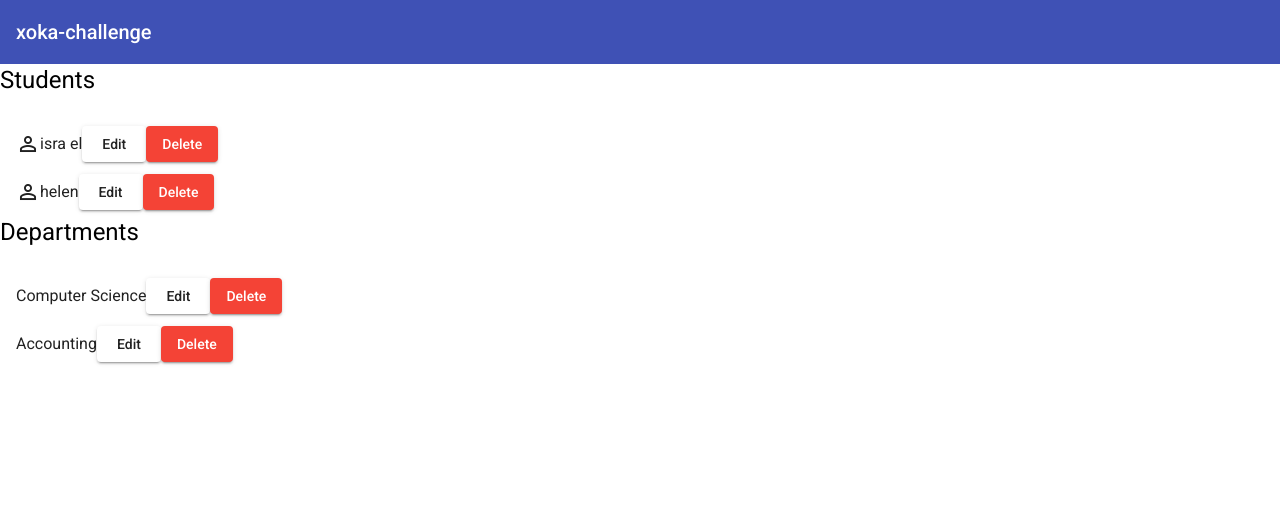
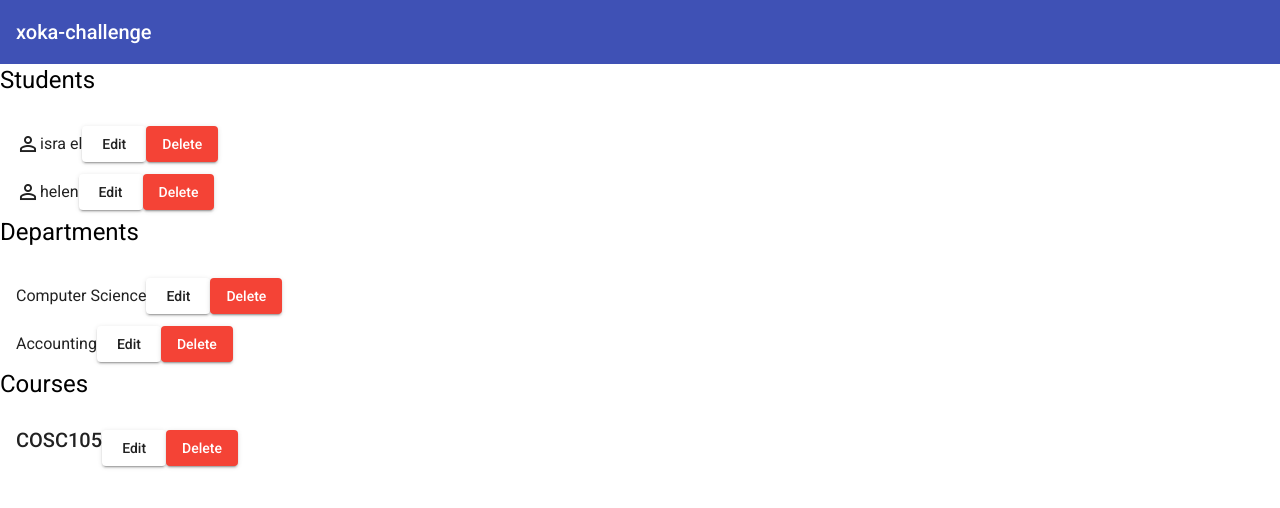
Before and after one commit to vernu/xoka-angular-challenge, an Angular app: page / in a window 1280 px wide. Shown: the top 508 px of the page. Built offline with nearby package versions, Linux system fonts and the light colour scheme.

Commit message:
list courses

```diff
--- a/src/app/app.component.html
+++ b/src/app/app.component.html
@@ -8,5 +8,6 @@
   <div>
     <app-student-list></app-student-list>
     <app-department-list></app-department-list>
+    <app-course-list></app-course-list>
   </div>
 </div>
--- a/src/app/app.module.ts
+++ b/src/app/app.module.ts
@@ -14,9 +14,10 @@ import { MatButtonModule } from '@angular/material/button';
 
 import { StudentListComponent } from './components/student-list/student-list.component';
 import { DepartmentListComponent } from './components/department-list/department-list.component';
+import { CourseListComponent } from './components/course-list/course-list.component';
 
 @NgModule({
-  declarations: [AppComponent, StudentListComponent, DepartmentListComponent],
+  declarations: [AppComponent, StudentListComponent, DepartmentListComponent, CourseListComponent],
   imports: [
     BrowserModule,
     BrowserAnimationsModule,
--- /dev/null
+++ b/src/app/components/course-list/course-list.component.html
@@ -0,0 +1,12 @@
+<div>
+  <h1>Courses</h1>
+  <mat-list role="list">
+    <mat-list-item role="listitem" *ngFor="let course of courses">
+      <h2>{{ course.id }}</h2>
+      {{ course.title }}
+
+      <button mat-raised-button>Edit</button>
+      <button mat-raised-button color="warn">Delete</button>
+    </mat-list-item>
+  </mat-list>
+</div>
--- /dev/null
+++ b/src/app/components/course-list/course-list.component.ts
@@ -0,0 +1,17 @@
+import { Component, OnInit } from '@angular/core';
+import { Course } from 'src/app/models/course';
+import { CourseService } from 'src/app/services/course.service';
+
+@Component({
+  selector: 'app-course-list',
+  templateUrl: './course-list.component.html',
+  styleUrls: ['./course-list.component.css'],
+})
+export class CourseListComponent implements OnInit {
+  courses: Course[];
+  constructor(private courseService: CourseService) {
+    this.courses = courseService.getCourses();
+  }
+
+  ngOnInit(): void {}
+}
--- /dev/null
+++ b/src/app/services/course.service.ts
@@ -0,0 +1,22 @@
+import { Injectable } from '@angular/core';
+import { Course } from '../models/course';
+
+@Injectable({
+  providedIn: 'root',
+})
+export class CourseService {
+  courses: Course[] = [
+    {
+      id: 'COSC105',
+      name: 'OOSAD',
+      creditHours: 4,
+      contactHours: 5,
+    },
+  ];
+
+  constructor() {}
+
+  getCourses(): Course[] {
+    return this.courses;
+  }
+}
```
Also changed, not shown: src/app/components/course-list/course-list.component.css (added), 2 other files (tests, documents, lock files or other folders).
